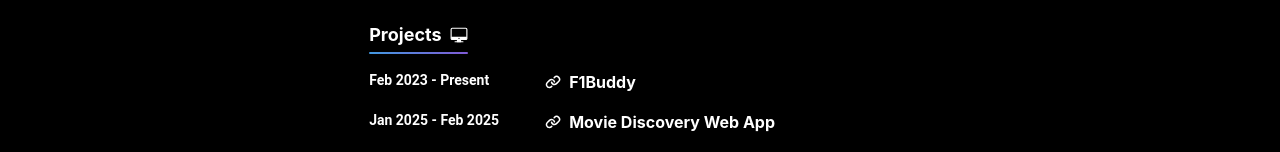
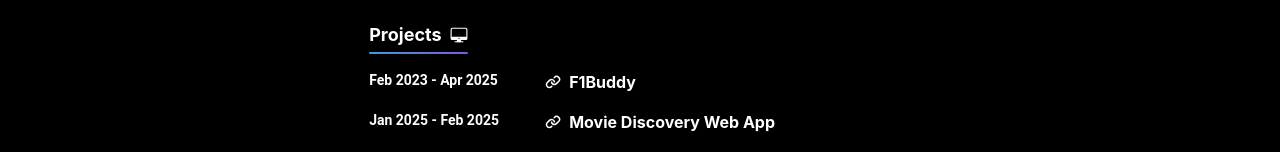
Before and after one commit to anuragkar-dev/anuragkar.dev, a Next.js app: page / in a window 1280 px wide. Shown: the part 732-884 px from the top of the page. Built offline with nearby package versions, Linux system fonts and the light colour scheme.

Commit message:
upd f1buddy

```diff
--- a/pages/index.js
+++ b/pages/index.js
@@ -323,7 +323,7 @@ const Page = () => {
                                             color={useColorModeValue('black', 'white')}
                                             whiteSpace="nowrap"
                                         >
-                                            Feb 2023 - Present
+                                            Feb 2023 - Apr 2025
                                         </Text>
                                     </GridItem>
                                     <GridItem>
```
